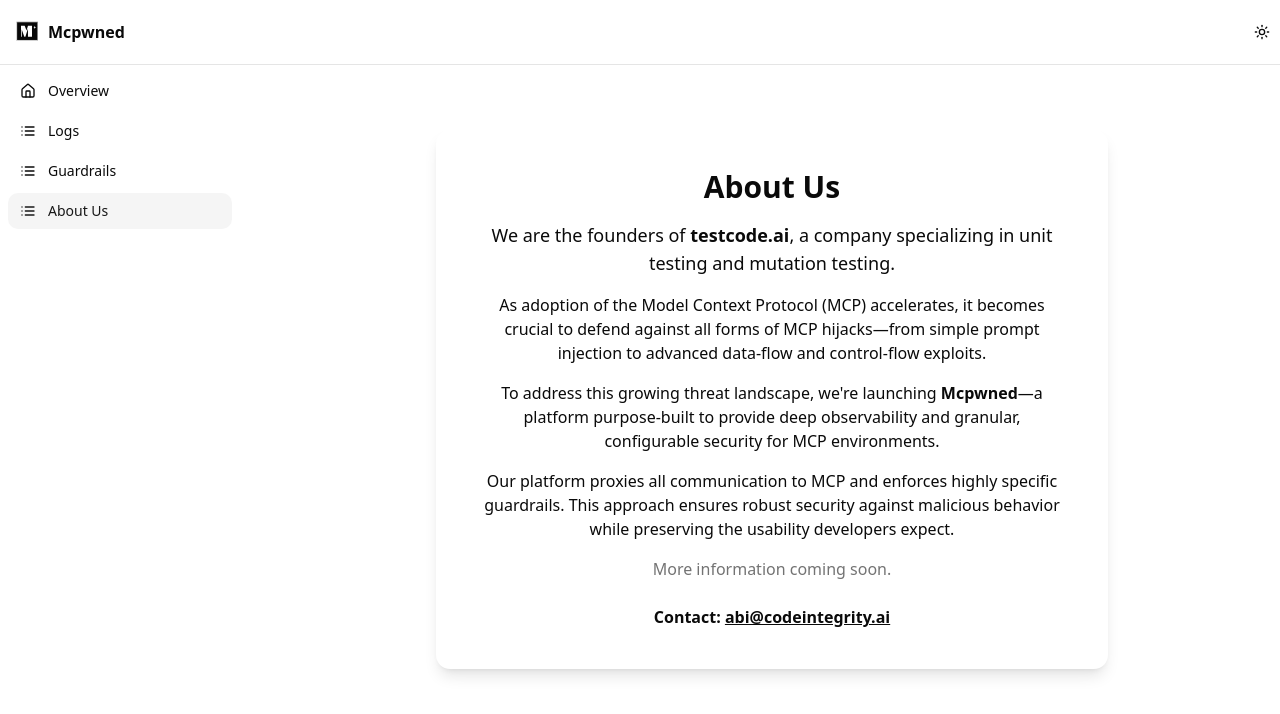
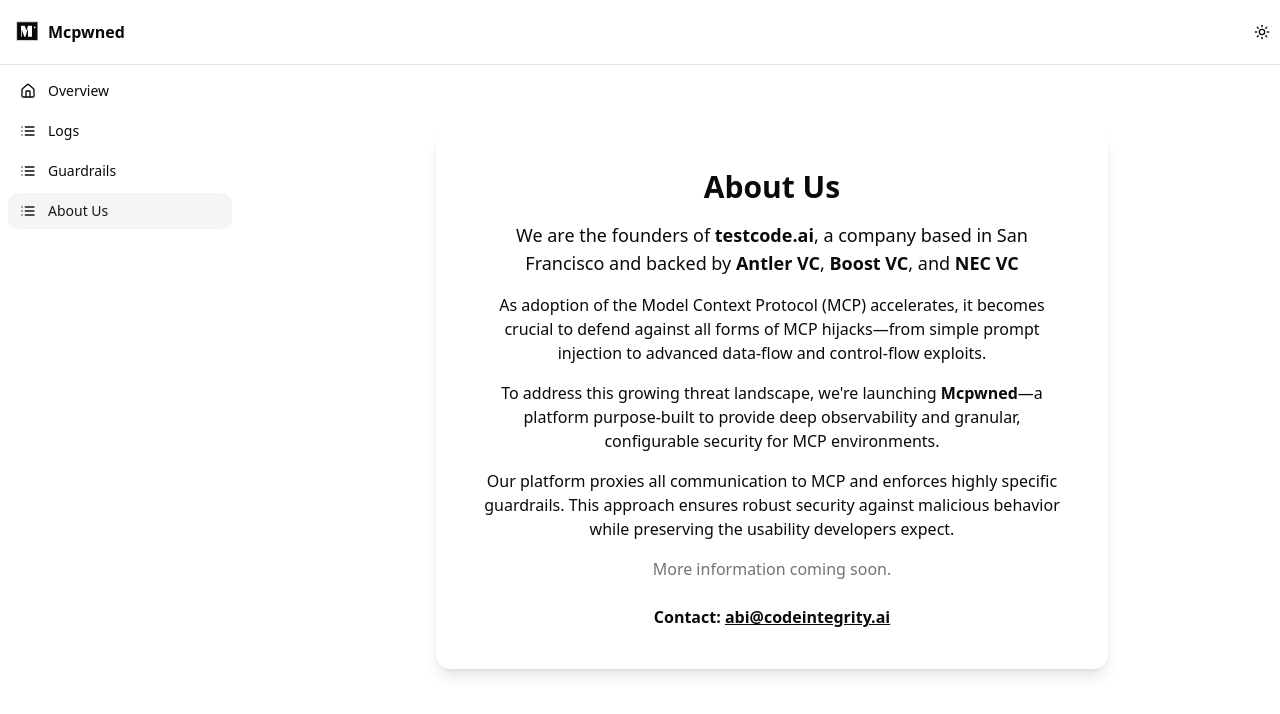
Before and after one commit to abilashraghuram/mcpwned-demo, a Next.js app in the folder frontend/: page /dashboard/about in a window 1280 px wide. Shown: the top 714 px of the page. Built offline with nearby package versions, Linux system fonts and the light colour scheme.

Commit message:
msg changes

```diff
--- a/frontend/app/dashboard/about/page.tsx
+++ b/frontend/app/dashboard/about/page.tsx
@@ -7,7 +7,7 @@
         <div className="bg-card text-card-foreground rounded-xl shadow-lg p-10 max-w-2xl w-full">
           <h1 className="text-3xl font-bold mb-4 text-center">About Us</h1>
           <p className="mb-4 text-lg text-center">
-            We are the founders of <span className="font-semibold">testcode.ai</span>, a company specializing in unit testing and mutation testing.
+            We are the founders of <span className="font-semibold">testcode.ai</span>, a company based in San Francisco and backed by <span className="font-semibold">Antler VC</span>, <span className="font-semibold">Boost VC</span>, and <span className="font-semibold">NEC VC</span>
           </p>
           <p className="mb-4 text-base text-center">
             As adoption of the Model Context Protocol (MCP) accelerates, it becomes crucial to defend against all forms of MCP hijacks—from simple prompt injection to advanced data-flow and control-flow exploits.
```
